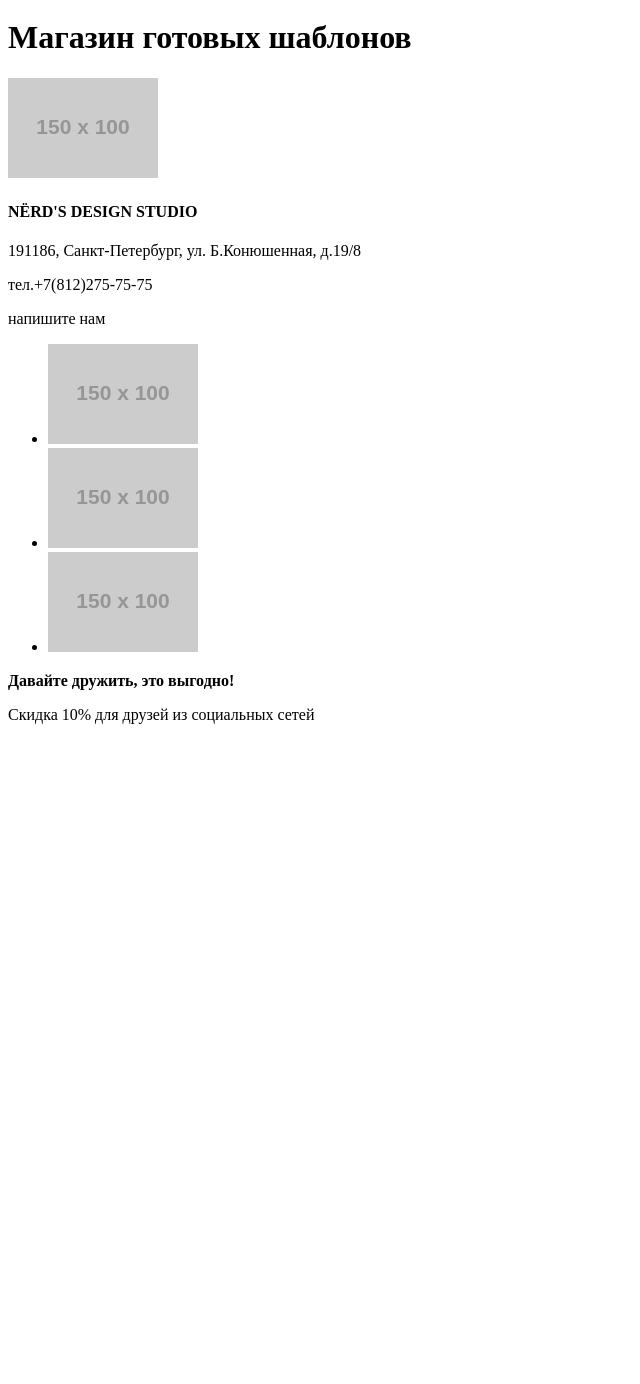
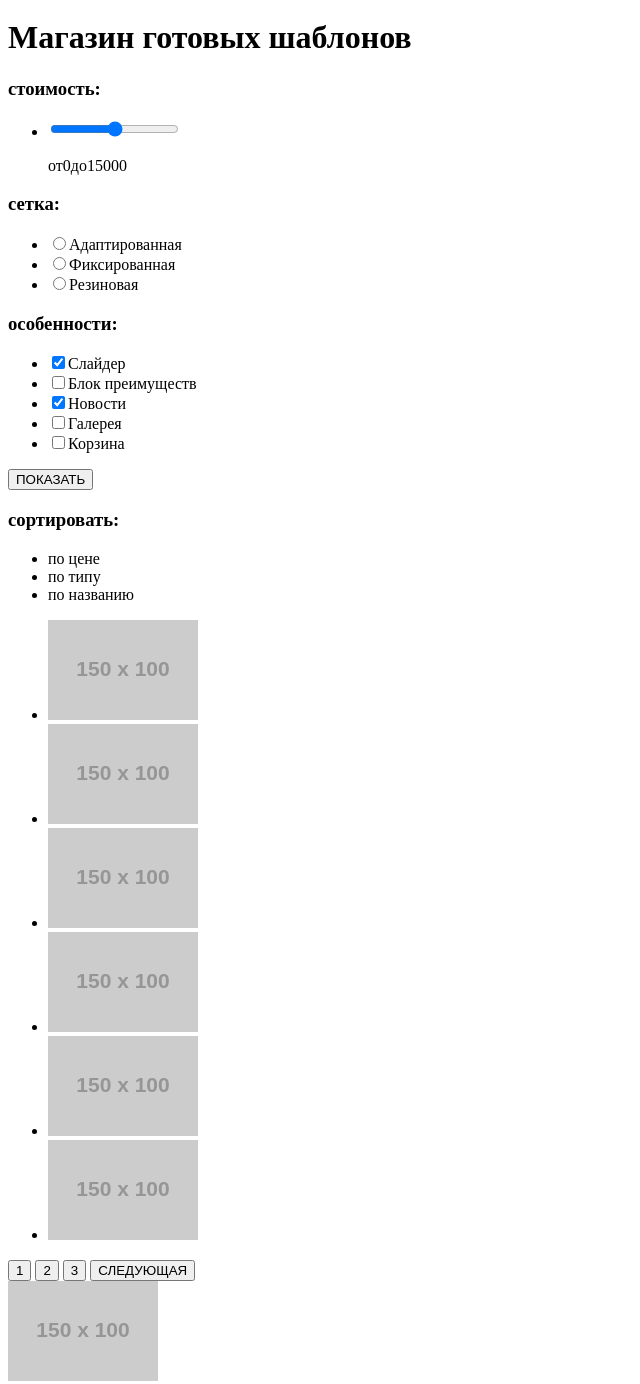
Before and after one commit to AnnaKanina/372395-nerds, a plain HTML site: page catalog.html in a window 1280 px wide. Shown: the part 306-1690 px from the top of the page, without its empty margins (0-640 px from the left). Before the commit the page ends 1046 px from the top, so only its background shows below. Drawn offline with Linux system fonts and the light colour scheme; placeholder pictures from the web are drawn by us.

Commit message:
блок main дописан. разметка страницы готова готова

```diff
--- a/catalog.html
+++ b/catalog.html
@@ -22,8 +22,55 @@
          <h1>Магазин готовых шаблонов</h1>
       </header>
       <main>
-
-
+          <section class="tuning">
+              <h3>стоимость:</h3>
+              <ul>
+                  <li>
+                      <input type="range" min="0" max="15000">
+                      <p>от<span>0</span>до<span>15000</span></p>
+                  </li>
+              </ul>
+              <h3>сетка:</h3>
+              <ul>
+                  <li>
+                      <input type="radio" name="rad" value="Адаптивная">Адаптированная
+                  </li>
+                  <li>
+                      <input type="radio" name="rad" value="Фиксированная">Фиксированная
+                  </li>
+                  <li>
+                      <input type="radio" name="rad" value="Резиновая">Резиновая
+                  </li>
+              </ul>
+              <h3>особенности:</h3>
+              <ul>
+                  <li><input type="checkbox" checked value="Слайдер">Слайдер</li>
+                  <li><input type="checkbox" value="Блок преимуществ">Блок преимуществ</li>
+                  <li><input type="checkbox" checked value="Новости">Новости</li>
+                  <li><input type="checkbox" value="Галерея">Галерея</li>
+                  <li><input type="checkbox" value="Корзина">Корзина</li>
+              </ul>
+              <button type="button">ПОКАЗАТЬ</button>
+              <h3>сортировать:</h3>
+              <ul>
+                  <li>по цене</li>
+                  <li>по типу</li>
+                  <li>по названию</li>
+                  <!-- не знаю как поставить теугольнички -->
+              </ul>
+              <ul class="a-img">
+                  <li><a href=""><img src="http://placehold.it/150x100"></a></li>
+                  <li><a href=""><img src="http://placehold.it/150x100"></a></li>
+                  <li><a href=""><img src="http://placehold.it/150x100"></a></li>
+                  <li><a href=""><img src="http://placehold.it/150x100"></a></li>
+                  <li><a href=""><img src="http://placehold.it/150x100"></a></li>
+                  <li><a href=""><img src="http://placehold.it/150x100"></a></li>
+              </ul>
+              <button type="button">1</button>
+              <button type="button">2</button>
+              <button type="button">3</button>
+              <button type="button">СЛЕДУЮЩАЯ</button>
+          </section>
       </main>
       <footer>
          <img src="http://placehold.it/150x100">  <!-- карта -->
```
